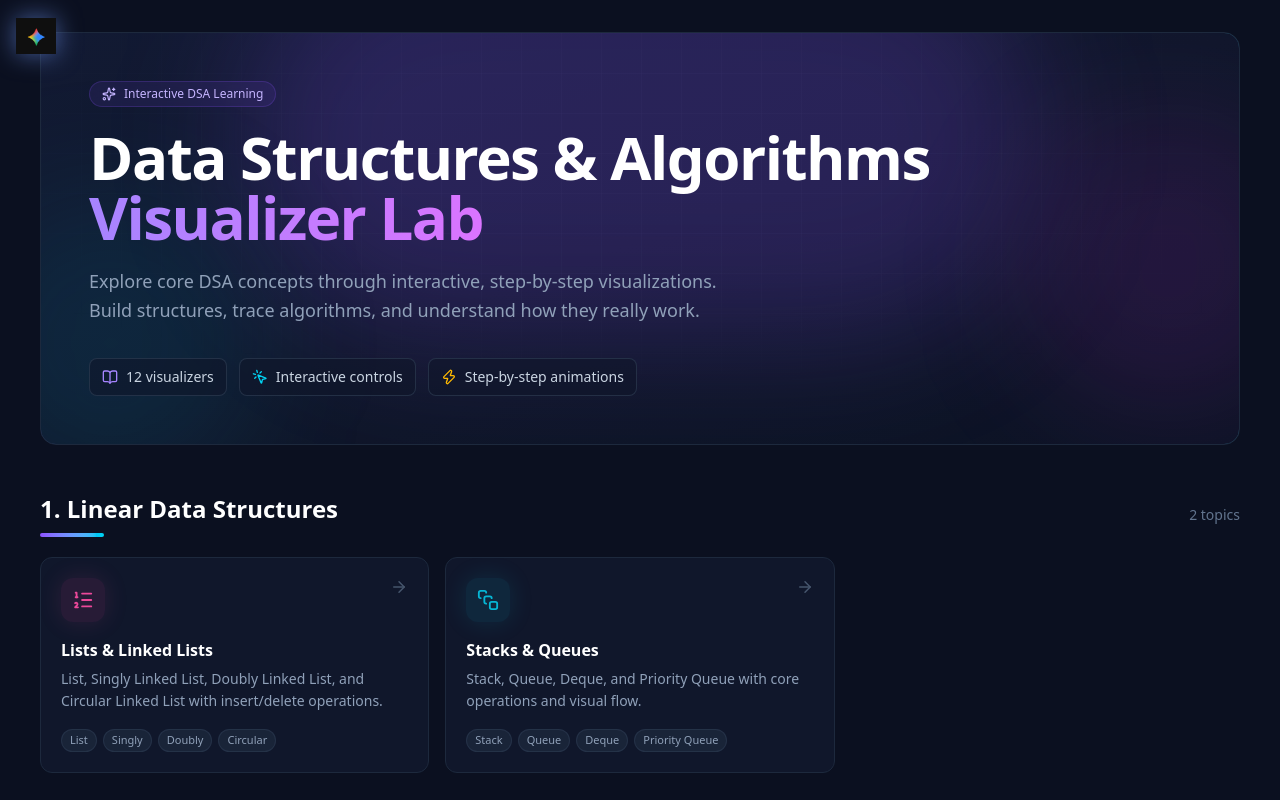
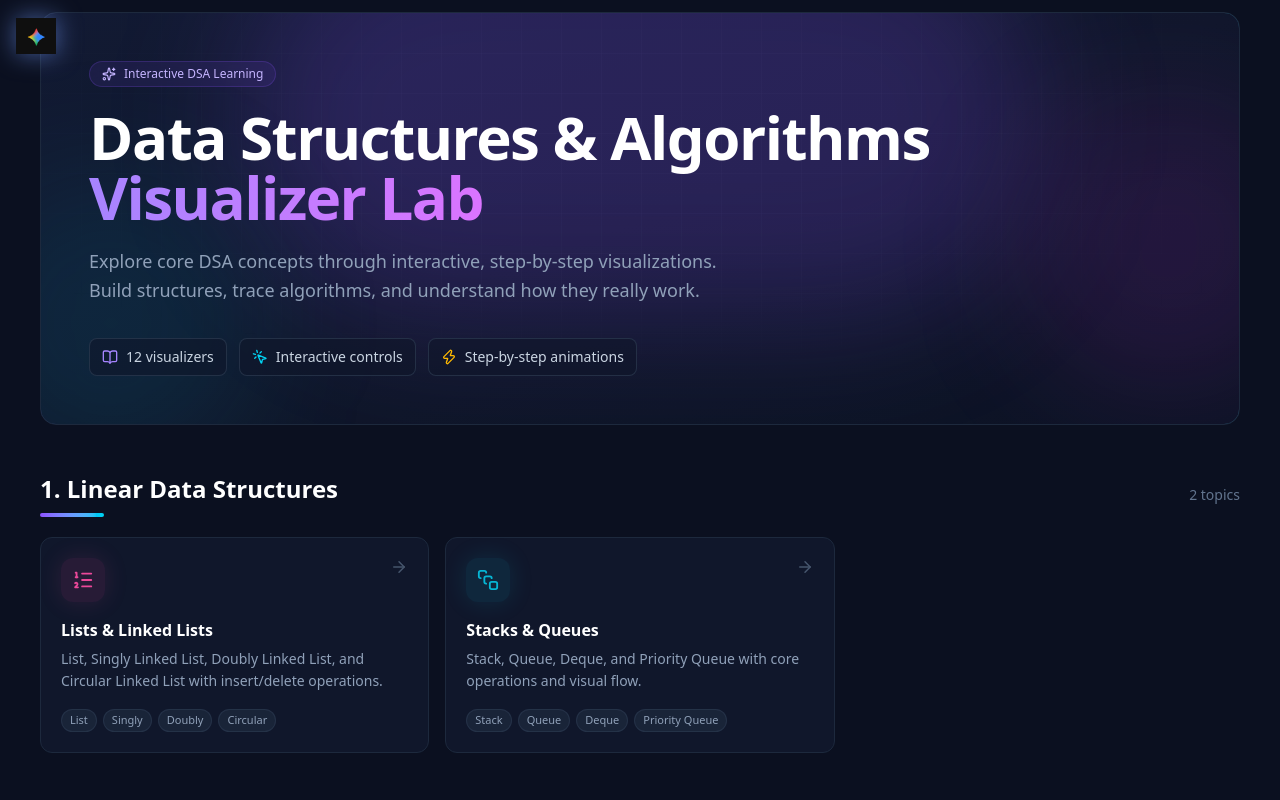
Before and after one commit to dommetipavan26-tech/DSA, a React (Vite) app: page / in a window 1280 px wide. Built offline with nearby package versions, Linux system fonts and the light colour scheme.

Commit message:
fix: let sparkle toggle overlay home hero content
Co-authored-by: arena-agent <297053741+arena-agent@users.noreply.github.com>

```diff
--- a/src/pages/Home.tsx
+++ b/src/pages/Home.tsx
@@ -14,7 +14,7 @@ const fadeUp = {
 export default function Home() {
   let cardIndex = 0
   return (
-    <div className="relative px-4 sm:px-6 lg:px-10 py-8 max-w-7xl mx-auto">
+    <div className="relative px-4 sm:px-6 lg:px-10 pt-3 pb-8 max-w-7xl mx-auto">
       <section className="shimmer-border relative overflow-hidden rounded-2xl border border-slate-800 bg-gradient-to-br from-[#121a33] via-[#10172b] to-[#0c1324] p-8 sm:p-12 mb-12">
         <BackgroundGrid />
         <div className="relative">
```
